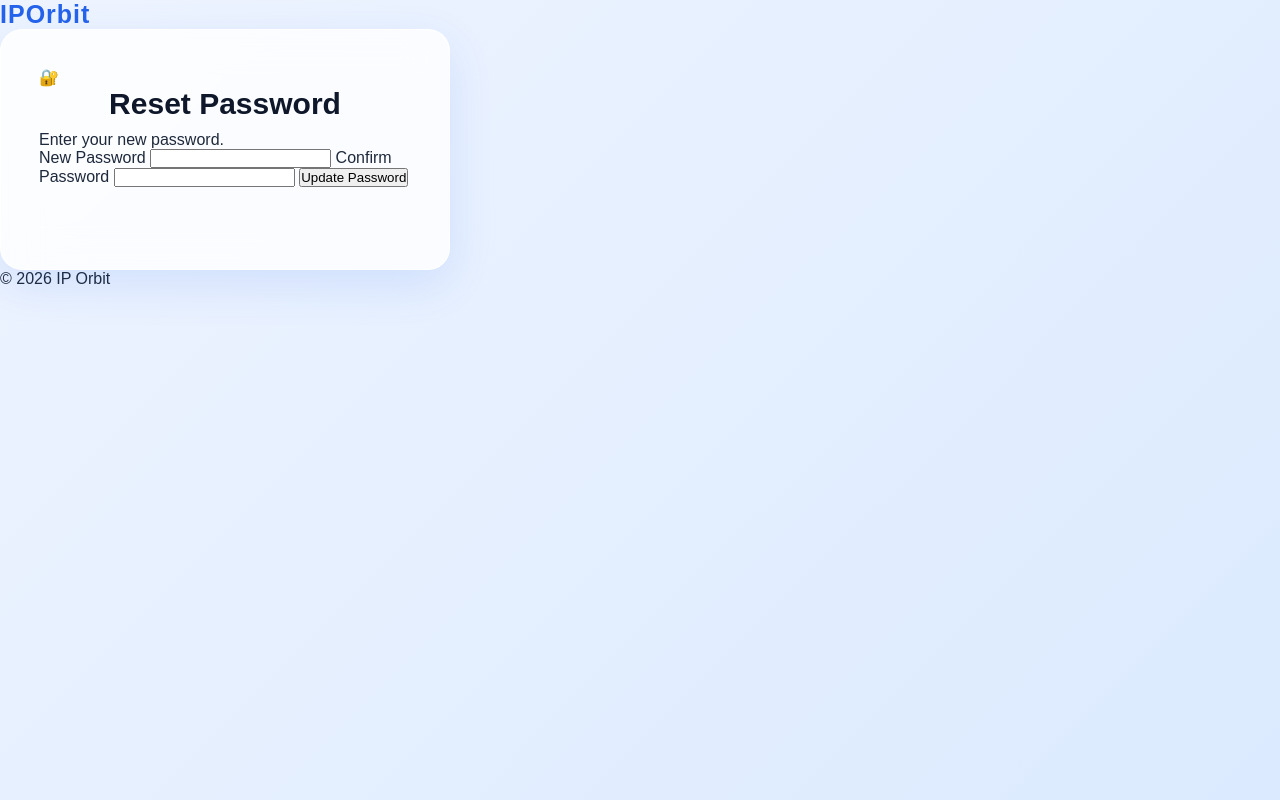
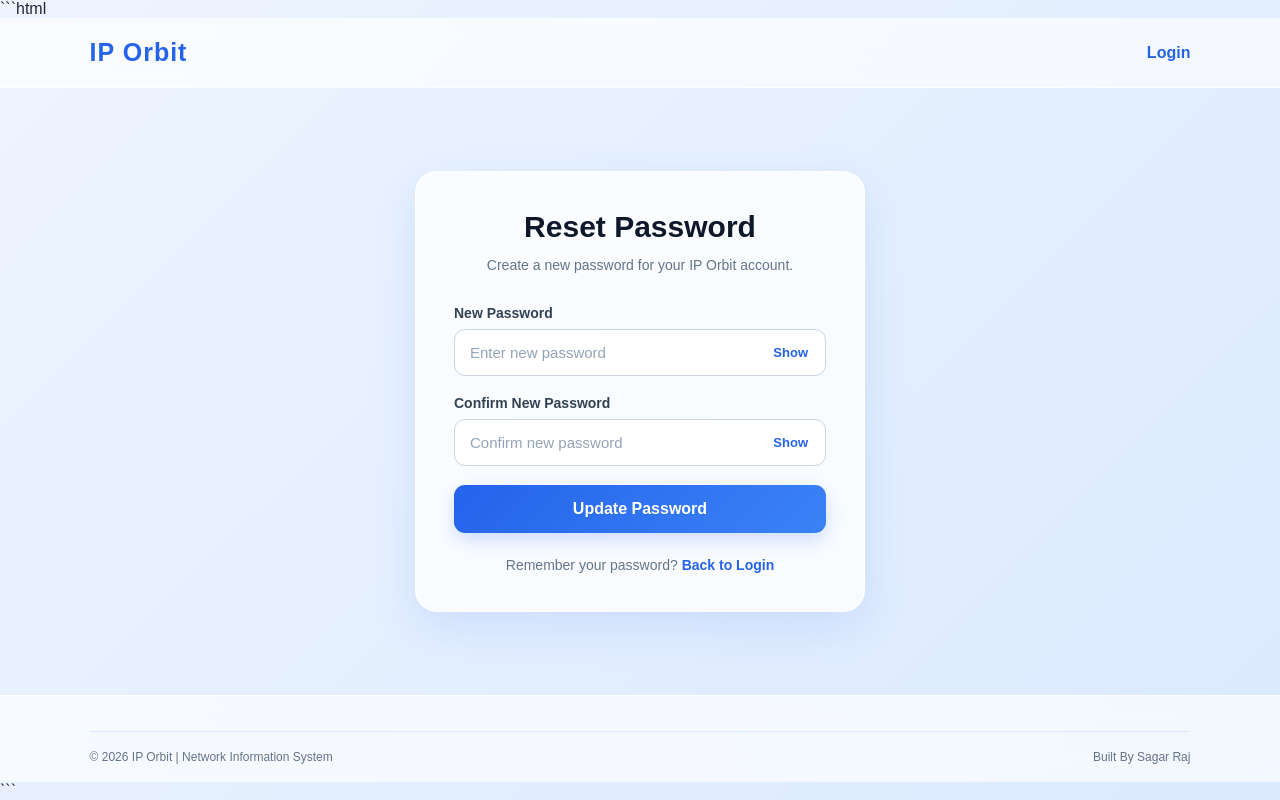
Before and after one commit to sagarraj369/IP-Orbit-login-, a Flask app: template IP Orbit login page/templates/reset_password.html in a window 1280 px wide. Run offline with Flask 3, Linux system fonts and the light colour scheme; the template is opened without the code that fills it, so the values that code supplies are empty; some libraries are stand-ins or nearby versions.

Commit message:
Revamp reset password page design and structure
Updated the reset password page layout and functionality.

````diff
--- a/IP Orbit login page/templates/reset_password.html
+++ b/IP Orbit login page/templates/reset_password.html
@@ -1,70 +1,107 @@
+```html
 <!DOCTYPE html>
 <html lang="en">
 <head>
     <meta charset="UTF-8">
     <meta name="viewport" content="width=device-width, initial-scale=1.0">
 
-    <title>Reset Password | IP Orbit</title>
+    <title>IP Orbit - Reset Password</title>
 
     <link rel="stylesheet"
           href="{{ url_for('static', filename='auth.css') }}">
+    <script src="https://cdn.jsdelivr.net/npm/@supabase/supabase-js@2"></script>
 
-    <script src="https://cdn.jsdelivr.net/npm/@supabase/supabase-js@2"></script>
-    <script defer src="{{ url_for('static', filename='auth.js') }}"></script>
+<script src="{{ url_for('static', filename='auth.js') }}"></script>
 </head>
 
 <body>
 
-<header class="top-header">
-    <a href="https://ip-orbit.vercel.app/" class="logo">
-        IP<span>Orbit</span>
-    </a>
+<header class="auth-header">
+    <a href="/" class="logo">IP Orbit</a>
+    <a href="/login" class="header-link">Login</a>
 </header>
 
-<main class="auth-container">
+<main class="auth-main">
 
-    <section class="auth-card">
-
-        <div class="brand-icon">🔐</div>
+    <div class="auth-container">
 
         <h1>Reset Password</h1>
 
-        <p class="subtitle">
-            Enter your new password.
+        <p class="auth-subtitle">
+            Create a new password for your IP Orbit account.
         </p>
 
-        <form id="resetForm">
+        <div id="message"></div>
 
-            <label>New Password</label>
+        <form id="recoveryForm" class="auth-form">
 
-            <input
-                type="password"
-                id="resetPassword"
-                minlength="8"
-                required
-            >
+            <div class="form-group">
+                <label for="newPassword">New Password</label>
 
-            <label>Confirm Password</label>
+                <div class="password-wrapper">
+                    <input
+                        type="password"
+                        id="newPassword"
+                        placeholder="Enter new password"
+                        minlength="8"
+                        required>
 
-            <input
-                type="password"
-                id="resetConfirmPassword"
-                required
-            >
+                    <button
+                        type="button"
+                        class="toggle-password"
+                        onclick="togglePassword('newPassword', this)">
+                        Show
+                    </button>
+                </div>
+            </div>
 
-            <button type="submit" class="primary-btn">
+            <div class="form-group">
+                <label for="confirmNewPassword">
+                    Confirm New Password
+                </label>
+
+                <div class="password-wrapper">
+                    <input
+                        type="password"
+                        id="confirmNewPassword"
+                        placeholder="Confirm new password"
+                        minlength="8"
+                        required>
+
+                    <button
+                        type="button"
+                        class="toggle-password"
+                        onclick="togglePassword('confirmNewPassword', this)">
+                        Show
+                    </button>
+                </div>
+            </div>
+
+            <button type="submit" class="auth-button">
                 Update Password
             </button>
 
         </form>
 
-        <p id="message" class="message"></p>
+        <p class="auth-bottom-text">
+            Remember your password?
+            <a href="/login">Back to Login</a>
+        </p>
 
-    </section>
+    </div>
 
 </main>
 
-<footer>© 2026 IP Orbit</footer>
+<footer class="site-footer">
+    <div class="footer-bottom">
+        <p>© 2026 IP Orbit | Network Information System</p>
+        <p>Built By Sagar Raj</p>
+    </div>
+</footer>
+
+<script src="https://cdn.jsdelivr.net/npm/@supabase/supabase-js@2"></script>
+<script src="{{ url_for('static', filename='auth.js') }}"></script>
 
 </body>
 </html>
+```
````
